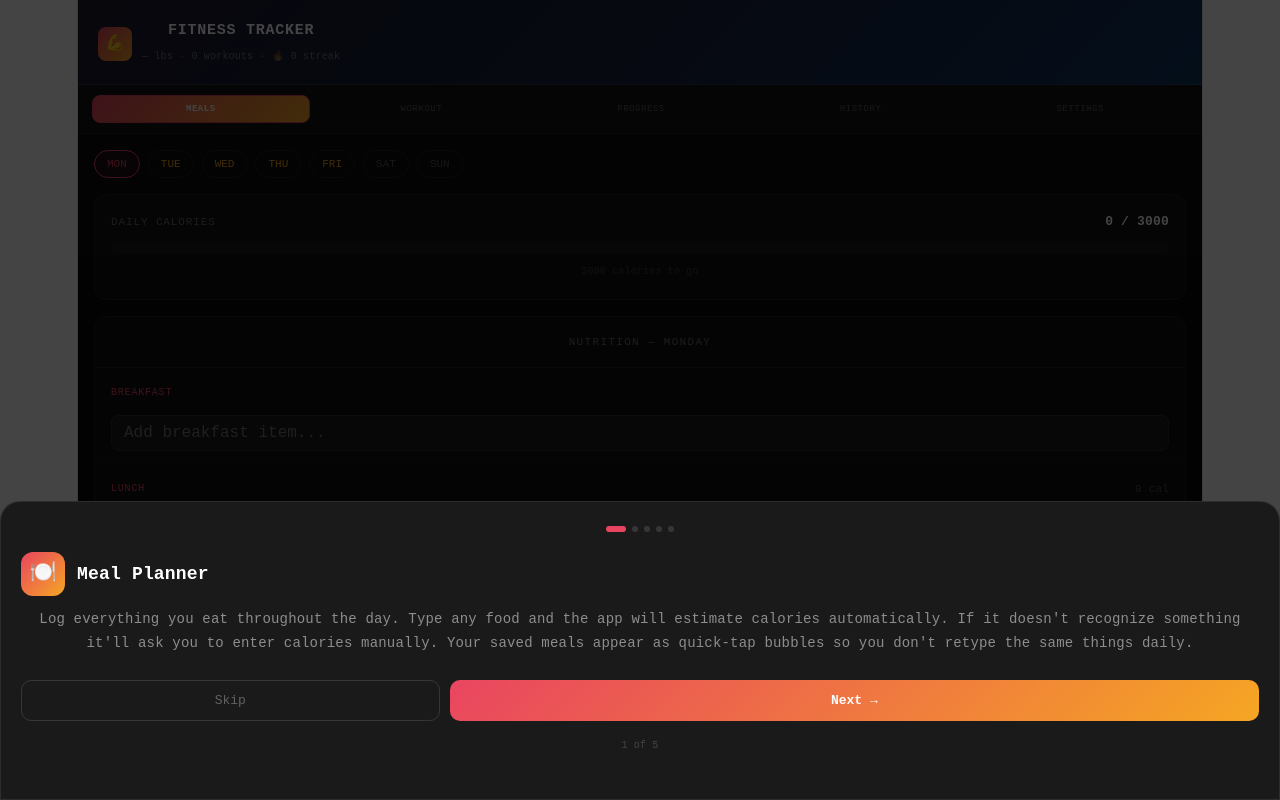
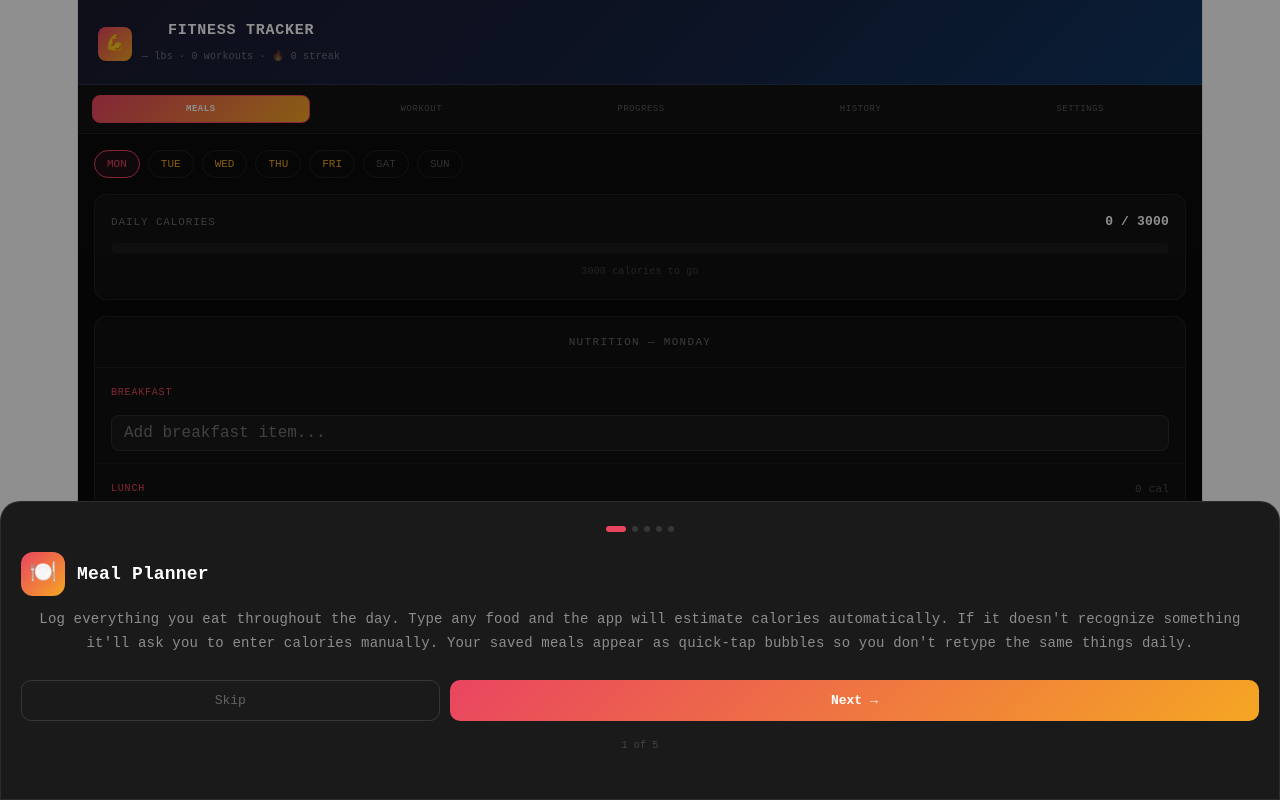
Before and after one commit to AlexSchrader/Fitness-Tracker, a React (Vite) app: page / in a window 1280 px wide. Shown: the top 800 px of the page. Built offline with nearby package versions, Linux system fonts and the light colour scheme.

Commit message:
lighten onboarding overlay

```diff
--- a/src/App.jsx
+++ b/src/App.jsx
@@ -547,7 +547,7 @@ export default function FitnessTracker() {
       {!onboardingDone && (
         <div style={{ position: "fixed", inset: 0, zIndex: 200 }}>
           {/* Dim overlay */}
-          <div style={{ position: "absolute", inset: 0, background: "#000000bb" }} />
+          <div style={{ position: "absolute", inset: 0, background: "#00000070" }} />
 
           {/* Highlight active tab */}
           <div style={{ position: "absolute", top: 0, left: 0, right: 0, height: "130px", background: "transparent" }} />
```
